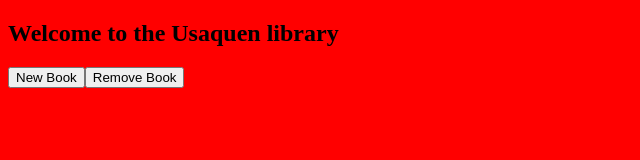
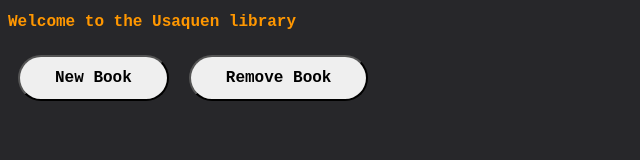
Before and after one commit to wavesinaroom/my_odin_project_library, a plain HTML site: page index.html in a window 1280 px wide. Shown: the whole page, without its empty margins (0-640 px from the left). Drawn offline with Linux system fonts and the light colour scheme.

Commit message:
[Feature] Style project in a slightly better way

```diff
--- a/styles.css
+++ b/styles.css
@@ -1,4 +1,32 @@
-body
-{
-  background-color: red;
+*{
+  font-family: "Advent Pro",monospace,sans-serif, courier;
+  font-size: 16px;
+  color: #ff9700;
 }
+body{
+  background-color: #27272A;
+}
+
+button{
+  margin: 10px;
+  padding-top: 12px;
+  padding-bottom: 12px;
+  padding-right: 35px;
+  padding-left: 35px;
+  border-radius: 30px;
+  font-size: 16px;
+  font-weight: bold;
+  color: black;
+}
+
+button:active{
+  transform: scale(95%);
+  background-color: #E2E8F0;
+  color: black;
+}
+
+input{
+  font-family: "Advent Pro",monospace,sans-serif, courier;
+  font-size: 16px;
+  color: #ff9700;
+}
```
